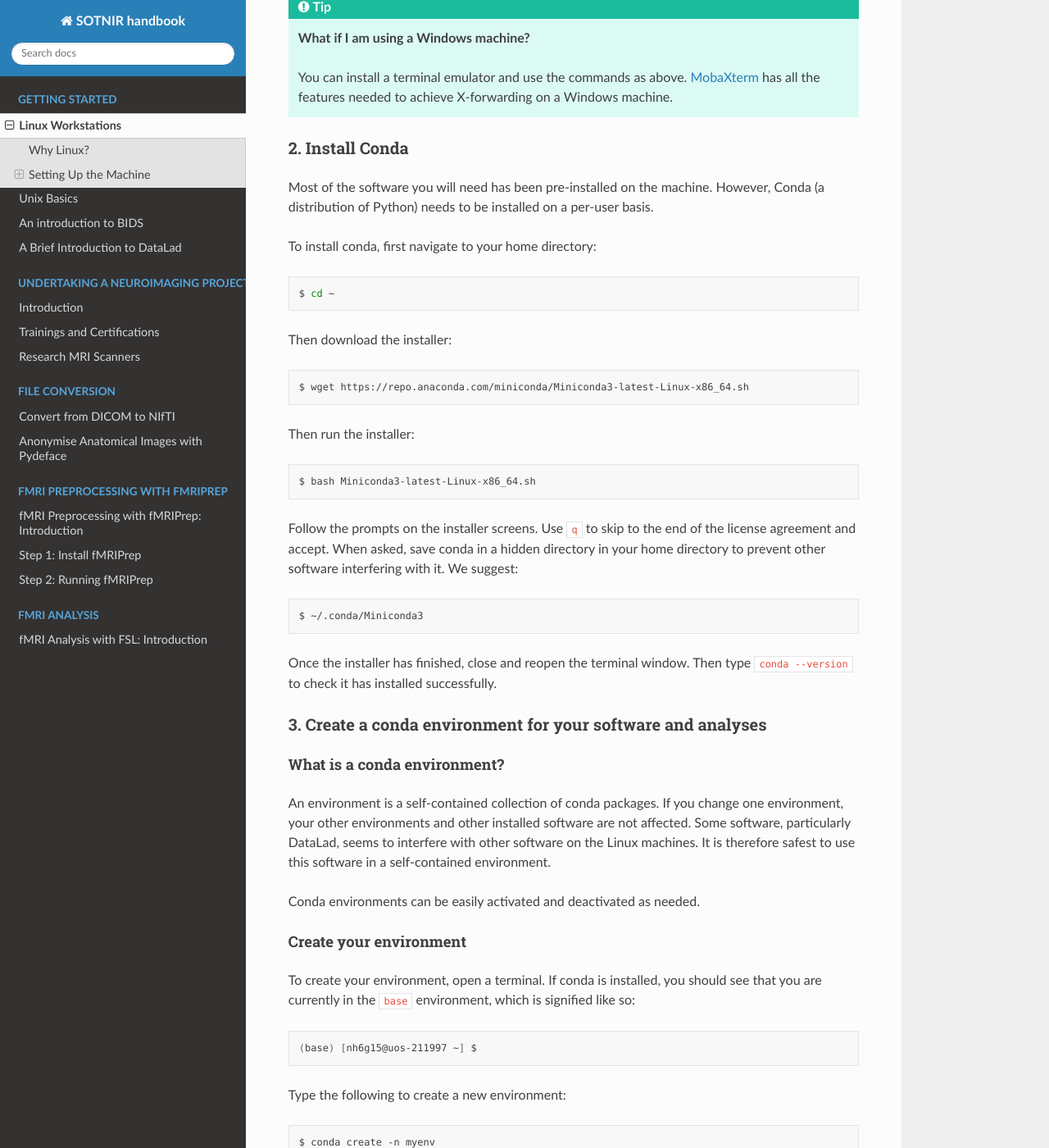
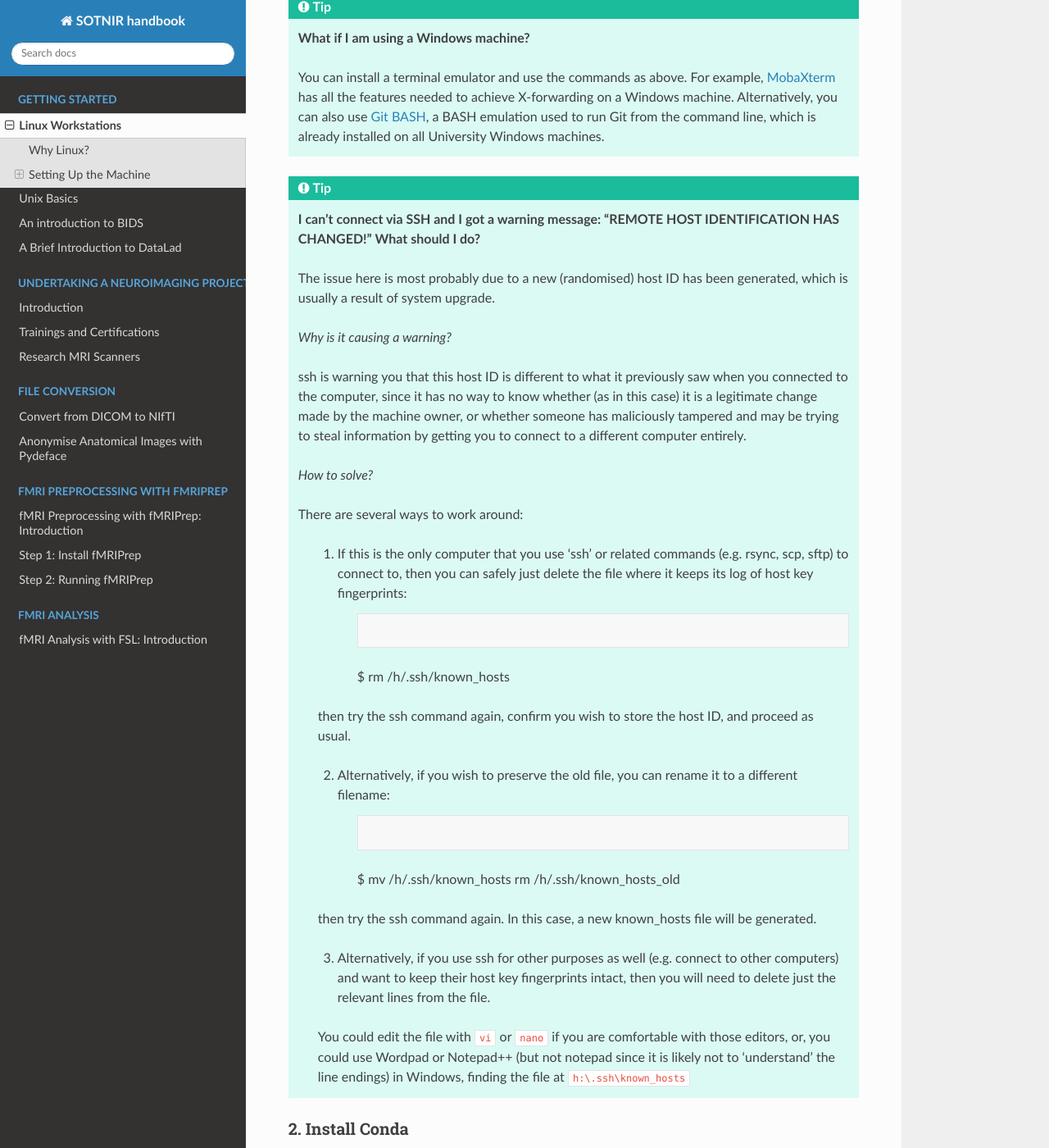
Before and after one commit to nhuneke/sotnir-handbook, a Sphinx documentation site: the page built from docs/getting-started/linux-machines.rst, in a window 1280 px wide and 1400 px high, scrolled down 2006 px. Shown: the whole window at 82% size. Built offline with Sphinx 7.4.7 and the Read the Docs theme 2.0.0, drawn with Linux system fonts in a browser that asks for light colours; pages that are not in the unit, such as notebooks, are missing from menus.

Commit message:
Added tip on updating known_host and minor edit to format in unix-basics.rst

```diff
--- a/docs/getting-started/linux-machines.rst
+++ b/docs/getting-started/linux-machines.rst
@@ -85,8 +85,41 @@ Click `here <https://knowledgenow.soton.ac.uk/Articles/KB0011734>`_ for more inf
 
     **What if I am using a Windows machine?**
 
-    You can install a terminal emulator and use the commands as above. `MobaXterm <https://mobaxterm.mobatek.net/>`_ has all the features needed to achieve
-    X-forwarding on a Windows machine.
+    You can install a terminal emulator and use the commands as above. For example, `MobaXterm <https://mobaxterm.mobatek.net/>`_ has all the features needed to achieve X-forwarding on a Windows machine. Alternatively, you can also use `Git BASH <https://gitforwindows.org/>`_, a BASH emulation used to run Git from the command line, which is already installed on all University Windows machines.
+
+.. tip::
+
+   **I can't connect via SSH and I got a warning message: "REMOTE HOST IDENTIFICATION HAS CHANGED!" What should I do?**
+
+   The issue here is most probably due to a new (randomised) host ID has been generated, which is usually a result of system upgrade.
+
+   *Why is it causing a warning?*
+
+   ssh is warning you that this host ID is different to what it previously saw when you connected to the computer, since it has no way to know whether (as in this case) it is a legitimate change made by the machine owner, or whether someone has maliciously tampered and may be trying to steal information by getting you to connect to a different computer entirely.
+
+   *How to solve?*
+
+   There are several ways to work around:
+
+       1. If this is the only computer that you use ‘ssh’ or related commands (e.g. rsync, scp, sftp) to connect to, then you can safely just delete the file where it keeps its log of host key fingerprints:
+
+           .. code-block:: bash
+
+           $ rm /h/.ssh/known_hosts
+
+       then try the ssh command again, confirm you wish to store the host ID, and proceed as usual.
+
+       2. Alternatively, if you wish to preserve the old file, you can rename it to a different filename:
+
+           .. code-block:: bash
+
+           $ mv /h/.ssh/known_hosts rm /h/.ssh/known_hosts_old
+
+       then try the ssh command again. In this case, a new known_hosts file will be generated.
+
+       3. Alternatively, if you use ssh for other purposes as well (e.g. connect to other computers) and want to keep their host key fingerprints intact, then you will need to delete just the relevant lines from the file.
+
+       You could edit the file with ``vi`` or ``nano`` if you are comfortable with those editors, or, you could use Wordpad or Notepad++ (but not notepad since it is likely not to ‘understand’ the line endings) in Windows, finding the file at ``h:\.ssh\known_hosts``
 
 2. Install Conda
 =================
```
Also changed, not shown: docs/getting-started/unix-basics.rst (+27 -27 lines).
